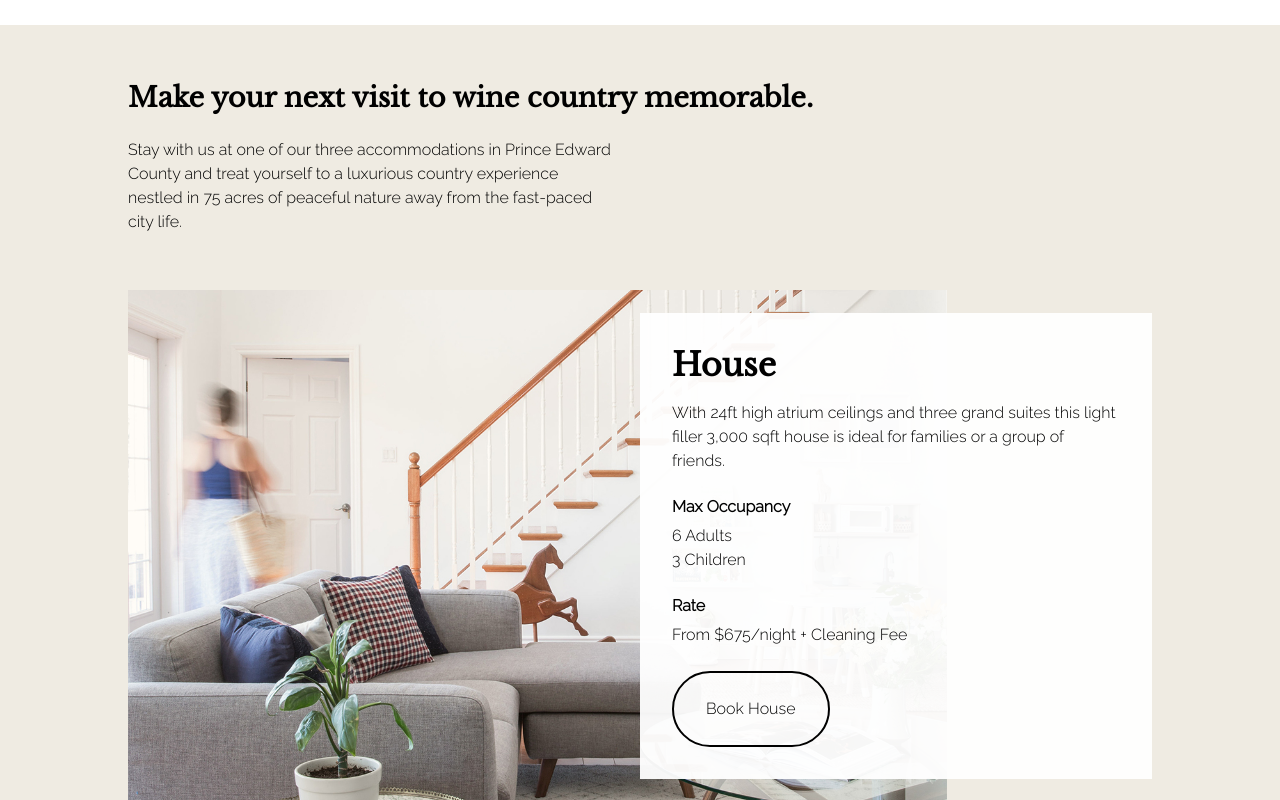
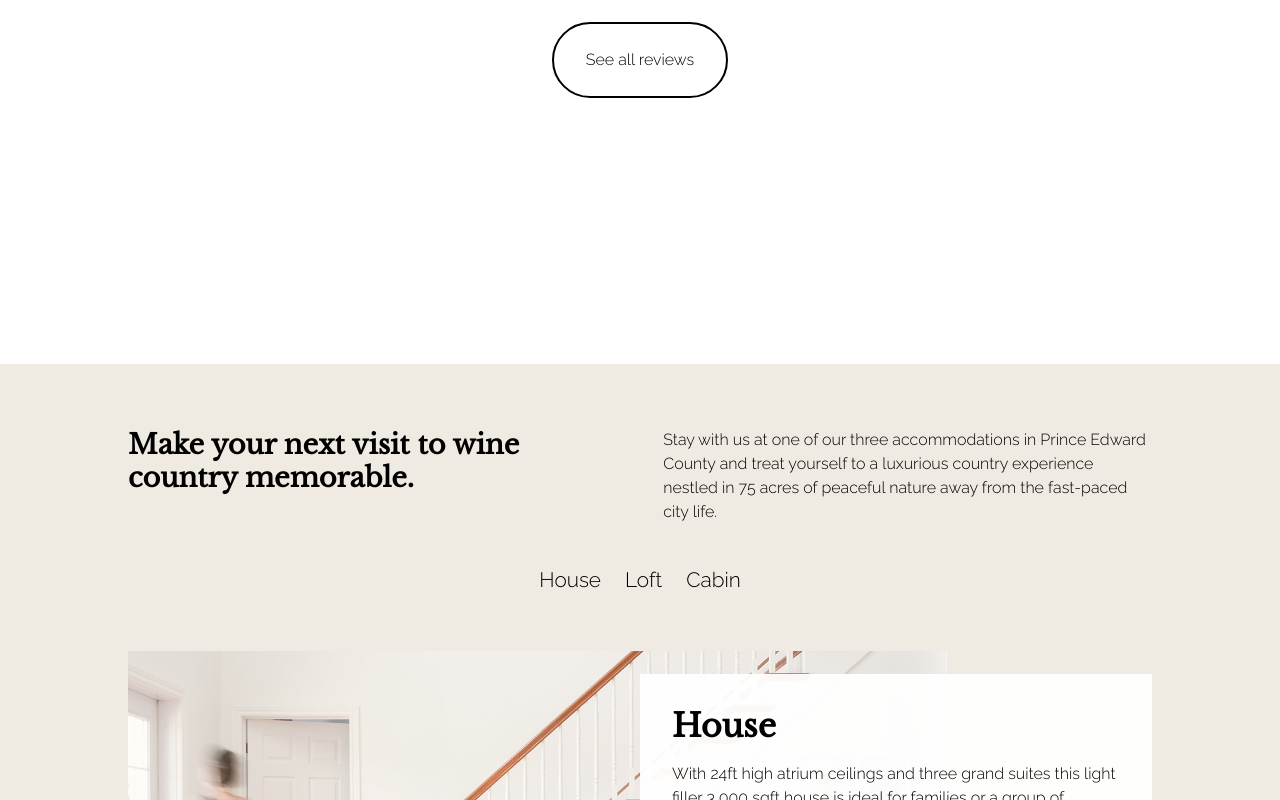
Before and after one commit to Jam52/the-edward, a React (Create React App) app: page / in a window 1280 px wide. Shown: the part 1060-1860 px from the top of the page. Built offline with nearby package versions, Linux system fonts and the light colour scheme.

Commit message:
Changes to LandingPage made to reflect clients latest design

```diff
--- a/src/CSS/main.scss
+++ b/src/CSS/main.scss
@@ -24,7 +24,7 @@ h6 {
 }
 
 .section {
-  padding: 2rem 0;
+  padding: 4rem 0;
   position: relative;
 
   &_header {
@@ -35,6 +35,11 @@ h6 {
   &_detail {
     max-width: 50ch;
   }
+}
+
+.section-dark {
+  background-color: $color_dark_blue;
+  color: #fff;
 }
 
 .section-light:before {
@@ -51,6 +56,7 @@ h6 {
 }
 
 .explore-section {
+  min-height: 70vh;
   margin: 6rem 2rem;
   text-align: center;
   display: flex;
--- a/src/components/OverviewCard/OverviewCard.js
+++ b/src/components/OverviewCard/OverviewCard.js
@@ -12,6 +12,8 @@ const OverviewCard = (props) => {
           ? [styles.overview, styles.overview__left].join(' ')
           : styles.overview
       }
+      id={`id${props.roomName}`}
+      ref={props.refProp}
     >
       <div className={styles.overview_img}>
         <img src={props.img} alt={props.imgAlt} data-testid="image" />
@@ -35,7 +37,7 @@ const OverviewCard = (props) => {
         </ul>
         <h4>Rate</h4>
         <p data-testid="rate">{props.rate}</p>
-        <Button text={`Book ${props.roomName}`} to={props.to} />
+        <Button text={`See ${props.roomName}`} to={props.to} />
       </div>
     </div>
   );
--- a/src/components/OverviewCard/OverviewCard.module.scss
+++ b/src/components/OverviewCard/OverviewCard.module.scss
@@ -23,6 +23,9 @@
     }
     h4 {
       margin: 0;
+    }
+    p {
+      max-width: 50ch;
     }
   }
 
--- a/src/views/LandingPage/LandingPage.js
+++ b/src/views/LandingPage/LandingPage.js
@@ -1,15 +1,23 @@
-import React, { useEffect } from 'react';
+import React, { useEffect, useRef } from 'react';
 import styles from './LandingPage.module.scss';
 import ImageContainer from '../../components/ImageContainer/ImageContainer';
 import OverviewCard from '../../components/OverviewCard/OverviewCard';
 import Button, { ExternalLink } from '../../components/Button/Button';
 import FadeInTransition from '../../components/FadeInTransition/FadeInTransition';
-import CollapsibleSection from '../../components/CollapsibleSection/CollapsibleSection';
 
 const LandingPage = () => {
   useEffect(() => {
     window.scrollTo(0, 0);
   });
+
+  const houseRef = useRef(null);
+  const loftRef = useRef(null);
+  const cabinRef = useRef(null);
+
+  const exicuteScrollTo = (ref) => {
+    console.log('clicked');
+    ref.current.scrollIntoView({ behavior: 'smooth' });
+  };
 
   return (
     <div data-testid="component-landing-page">
@@ -21,7 +29,7 @@ const LandingPage = () => {
         alt="Yellow house under bright blue sky"
       />
 
-      <div className="explore-section">
+      <section className="explore-section">
         <FadeInTransition>
           <p className=" explore-section__main">
             "Five-star luxury; a million star experience."
@@ -32,19 +40,31 @@ const LandingPage = () => {
             to="https://www.google.com/maps/place/The+Edward+Bed+%26+Breakfast/@44.0317706,-77.0398409,17z/data=!3m1!4b1!4m10!3m9!1s0x0:0xdf06b6bf77c6a155!5m2!4m1!1i2!8m2!3d44.0317706!4d-77.0376522!9m1!1b1"
           />
         </FadeInTransition>
-      </div>
+      </section>
 
-      <div className="section section-light">
+      <section className="section section-light">
+        <div className={styles.explore}>
+          <div className={styles.explore_header}>
             <h2 className="section_header">
               Make your next visit to wine country memorable.
             </h2>
             <p className="section_detail">
               Stay with us at one of our three accommodations in Prince Edward
-          County and treat yourself to a luxurious country experience nestled in
-          75 acres of peaceful nature away from the fast-paced city life.
+              County and treat yourself to a luxurious country experience
+              nestled in 75 acres of peaceful nature away from the fast-paced
+              city life.
             </p>
+          </div>
+          <div className={styles.explore_scroll}>
+            <p onClick={() => exicuteScrollTo(houseRef)}>House</p>
+            <p onClick={() => exicuteScrollTo(loftRef)}>Loft</p>
+            <p onClick={() => exicuteScrollTo(cabinRef)}>Cabin</p>
+          </div>
+        </div>
+
         <div className={`${styles.cardContainer}`}>
           <OverviewCard
+            refProp={houseRef}
             img={process.env.PUBLIC_URL + '/images/Homepage_House.jpg'}
             altImg="Inside of house, white walls dark wood"
             roomName="House"
@@ -55,6 +75,7 @@ const LandingPage = () => {
           />
 
           <OverviewCard
+            refProp={loftRef}
             isFlipped
             img={process.env.PUBLIC_URL + '/images/Homepage_Loft.jpg'}
             altImg="Inside of loft, white walls, large bed"
@@ -66,6 +87,7 @@ const LandingPage = () => {
           />
 
           <OverviewCard
+            refProp={cabinRef}
             img={process.env.PUBLIC_URL + '/images/Homepage_Cabin.jpg'}
             altImg="Glamping style cabin, large glass, amazing wooded surroundings."
             roomName="Cabin"
@@ -75,51 +97,58 @@ const LandingPage = () => {
             to="/cabin"
           />
         </div>
-        <CollapsibleSection header="The Concierge">
-          <div className={styles.concierge}>
+        <section className={`${styles.concierge} section section-dark`}>
+          <div className={styles.concierge_header}>
+            <h2 className="section_header">The Concierge</h2>
+            <p>
+              We are here for you blah blah, if you have questions or special
+              requests blah blah email us at welcome@theedward.ca. Our customer
+              experience hours of operations are between 8:00 am and 5:00pm.
+            </p>
+          </div>
+          <div className={styles.concierge_details}>
             <div className={styles.concierge_section}>
-              <h3>Check In / Check Out</h3>
+              <h3>How to find us</h3>
+              <a
+                target="_blank"
+                rel="noreferrer"
+                href="https://www.google.com/maps/place/The+Edward+Bed+%26+Breakfast/@44.0317706,-77.0398409,17z/data=!3m1!4b1!4m8!3m7!1s0x89d7c8cb02908139:0xdf06b6bf77c6a155!5m2!4m1!1i2!8m2!3d44.0317706!4d-77.0376522"
+              >
                 <p>
-                <b>Check-in:</b> 4pm
+                  <b>Latitude:</b> 44.031892
                 </p>
                 <p>
-                <b>Check-out:</b> 12pm
+                  <b>Longitude:</b> -77.037088
+                </p>
+                <p>
+                  662 Country Road 7 <br /> (also known as Lake on the Mountain
+                  Road, Picton, ON, K0K 2T0
+                </p>
+              </a>
+            </div>
+            <div className={styles.concierge_section}>
+              <h3>Arriving at The Edward</h3>
+              <p>
+                <b>Check-in:</b> 4:00pm
+              </p>
+              <p>
+                <b>Check-out:</b> 12:00pm
               </p>
               <p>Please specify if you would like a contactless checkin.</p>
             </div>
             <div className={styles.concierge_section}>
-              <h3>Check In / Check Out</h3>
+              <h3>Cancellations</h3>
               <p>
-                <b>Check-in:</b> 4pm
+                <b>Full Refund</b> 2 weeks notice
               </p>
               <p>
-                <b>Check-out:</b> 12pm
-              </p>
-              <p>Please specify if you would like a contactless checkin.</p>
-            </div>
-            <div className={styles.concierge_section}>
-              <h3>Check In / Check Out</h3>
-              <p>
-                <b>Check-in:</b> 4pm
-              </p>
-              <p>
-                <b>Check-out:</b> 12pm
-              </p>
-              <p>Please specify if you would like a contactless checkin.</p>
-            </div>
-            <div className={styles.concierge_section}>
-              <h3>Check In / Check Out</h3>
-              <p>
-                <b>Check-in:</b> 4pm
-              </p>
-              <p>
-                <b>Check-out:</b> 12pm
+                <b>%50 Refund:</b> 1 week notice
               </p>
               <p>Please specify if you would like a contactless checkin.</p>
             </div>
           </div>
-        </CollapsibleSection>
-      </div>
+        </section>
+      </section>
       <FadeInTransition>
         <div className="explore-section">
           <p>The Edward Traveler’s Guide</p>
@@ -130,7 +159,6 @@ const LandingPage = () => {
           <Button text="See our top picks" to="/" />
         </div>
       </FadeInTransition>
-      <FadeInTransition>
       <ImageContainer
         landscapeSrc={process.env.PUBLIC_URL + '/images/Homepage_Footer.jpg'}
         portraitSrc={
@@ -138,7 +166,6 @@ const LandingPage = () => {
         }
         alt="Bike beneath a green tree on a sunny day"
       />
-      </FadeInTransition>
     </div>
   );
 };
--- a/src/views/LandingPage/LandingPage.module.scss
+++ b/src/views/LandingPage/LandingPage.module.scss
@@ -1,3 +1,5 @@
+@import '../../CSS/base';
+
 .cardContainer {
   display: flex;
   flex-direction: column;
@@ -5,15 +7,95 @@
 }
 
 .concierge {
-  width: 80%;
-  margin-left: 20%;
-  display: grid;
-  grid-template-columns: repeat(auto-fill, minmax(300px, 1fr));
-  gap: 2rem;
+  margin-top: 4rem;
+  padding: 2rem;
+  p {
+    max-width: 50ch;
+    margin: 0;
+  }
+  a {
+    color: #fff;
+  }
 
+  &_header {
+    display: flex;
+    flex-direction: column;
+    margin-bottom: 2rem;
+  }
+
+  &_details {
+    display: grid;
+    grid-template-columns: repeat(auto-fill, minmax(300px, 1fr));
+    gap: 2rem;
+  }
   &_section {
+    padding-bottom: 1rem;
+    padding-left: 2rem;
+    border-left: 1px solid #ccc;
     p {
       max-width: 30ch;
     }
+    p:last-child {
+      margin-top: 1rem;
+    }
   }
 }
+
+.explore {
+  &_header {
+    display: flex;
+    flex-direction: column;
+    h2 {
+      max-width: 30ch;
+      margin: 0;
+    }
+  }
+
+  &_scroll {
+    display: flex;
+    P {
+      cursor: pointer;
+    }
+
+    p + p {
+      margin-left: 1.5rem;
+    }
+  }
+
+  .concierge {
+    &_header {
+      flex-direction: row;
+    }
+  }
+}
+
+@media (min-width: $media_tablet_landscape) {
+  .explore {
+    &_header {
+      flex-direction: row;
+      justify-content: space-between;
+      gap: 3rem;
+      margin-bottom: 2rem;
+
+      h2,
+      p {
+        margin: 0;
+      }
+    }
+    &_scroll {
+      font-size: 1.3rem;
+      justify-content: center;
+    }
+  }
+
+  .concierge {
+    &_header {
+      flex-direction: row;
+      justify-content: space-between;
+      h2,
+      p {
+        margin: 0;
+      }
+    }
+  }
+}
```
Also changed, not shown: src/components/store/reducers/reducer.js (added). Lines whose indentation alone changed are shown as unchanged.
